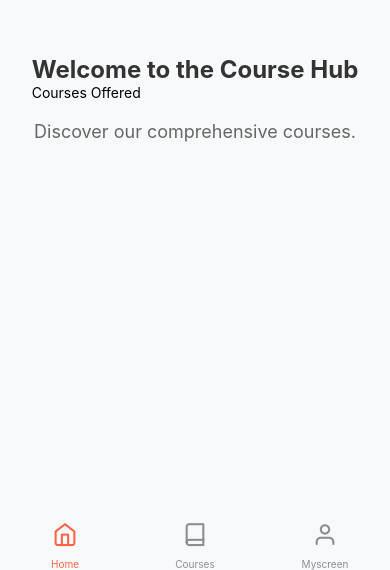
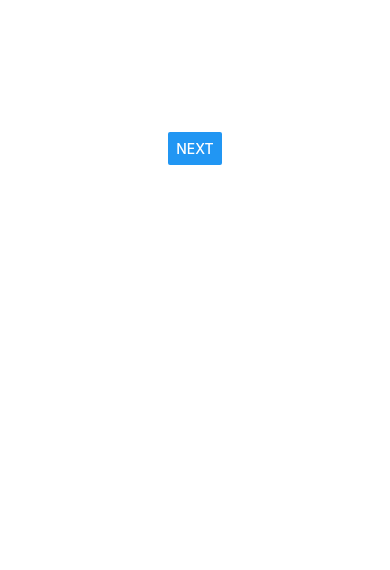
Before and after one commit to ugyentring/app2, a React Native app: screen /Info in a window 390 px wide. Shown: the part 274-844 px from the top of the page. Built offline with nearby package versions, Linux system fonts and the light colour scheme.

Commit message:
nested navigators

```diff
--- a/App.js
+++ b/App.js
@@ -1,16 +1,14 @@
 import { StatusBar } from "expo-status-bar";
-import { StyleSheet, Text, View } from "react-native";
+import { StyleSheet, View } from "react-native";
 import { NavigationContainer } from "@react-navigation/native";
 import MainNavigator from "./Navigators/MainNavigator";
-import SecondaryNavigator from "./Navigators/SecondaryNavigator";
 
 export default function App() {
   return (
     <View style={styles.container}>
       <StatusBar style="auto" />
       <NavigationContainer>
-        {/* <MainNavigator /> */}
-        <SecondaryNavigator />
+        <MainNavigator />
       </NavigationContainer>
     </View>
   );
--- a/Navigators/MainNavigator.js
+++ b/Navigators/MainNavigator.js
@@ -1,6 +1,6 @@
 import { createNativeStackNavigator } from "@react-navigation/native-stack";
-import HomeScreen from "../screens/Home";
-import BlockchainCourse from "../screens/BloackchainCourse";
+import Info from "../screens/Info";
+import SecondaryNavigator from "./SecondaryNavigator";
 
 export default function MainNavigator() {
   const Stack = createNativeStackNavigator();
@@ -8,11 +8,11 @@ export default function MainNavigator() {
   return (
     <Stack.Navigator screenOptions={{ headerShown: true }}>
       <Stack.Screen
-        name="Home"
-        component={HomeScreen}
-        // options={{ headerShown: false }}
+        name="Info"
+        component={Info}
+        options={{ headerShown: false }}
       />
-      <Stack.Screen name="BlockchainCourse" component={BlockchainCourse} />
+      <Stack.Screen name="SecondaryNavigator" component={SecondaryNavigator} />
     </Stack.Navigator>
   );
 }
--- a/screens/Home.js
+++ b/screens/Home.js
@@ -1,5 +1,5 @@
 import React from "react";
-import { Button, Text, View, StyleSheet } from "react-native";
+import { Text, View, StyleSheet } from "react-native";
 
 export default function HomeScreen({ navigation }) {
   return (
--- /dev/null
+++ b/screens/Info.js
@@ -0,0 +1,21 @@
+import { View, Text, Button, StyleSheet } from "react-native";
+
+export default function Info({ navigation }) {
+  return (
+    <View style={styles.container}>
+      <Button
+        title="Next"
+        onPress={() => navigation.replace("SecondaryNavigator")}
+      />
+    </View>
+  );
+}
+
+const styles = StyleSheet.create({
+  container: {
+    flex: 1,
+    backgroundColor: "#fff",
+    alignItems: "center",
+    justifyContent: "center",
+  },
+});
```
